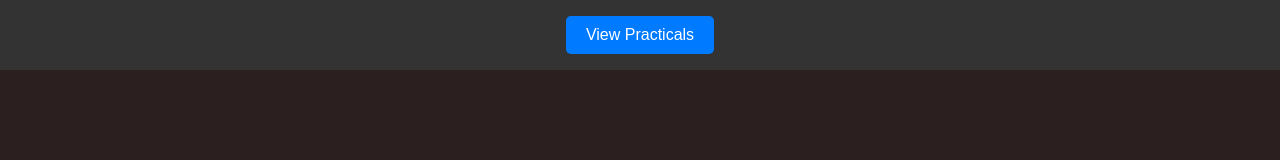
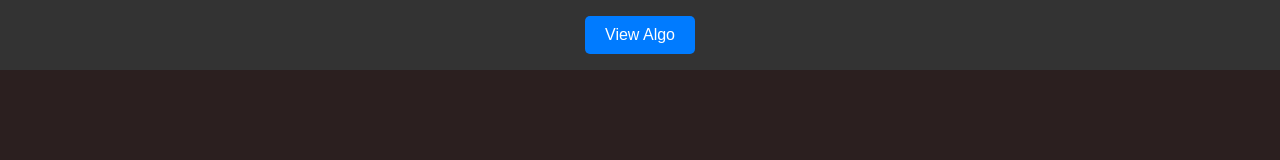
Before and after one commit to hariom710/DSA-Code-Vault, a plain HTML site: page index.html in a window 1280 px wide. Drawn offline with Linux system fonts and the light colour scheme.

Commit message:
Add CODE_OF_CONDUCT,LICENSE,CONTRIBUTING.md

```diff
--- a/index.html
+++ b/index.html
@@ -5,11 +5,11 @@
     <meta charset="UTF-8">
     <meta name="viewport" content="width=device-width, initial-scale=1.0">
     <link rel="stylesheet" href="style.css">
-    <title>Practicals_Website</title>
+    <title>DSA-Code-Vault</title>
 </head>
 <body>
     <header>
-        <button id="viewPracticalsBtn">View Practicals</button>
+        <button id="viewPracticalsBtn">View Algo</button>
     </header>
     <main id="practicals-container">
         <!-- Practical cards will be inserted here -->
```
Also changed, not shown: 3 other files.
